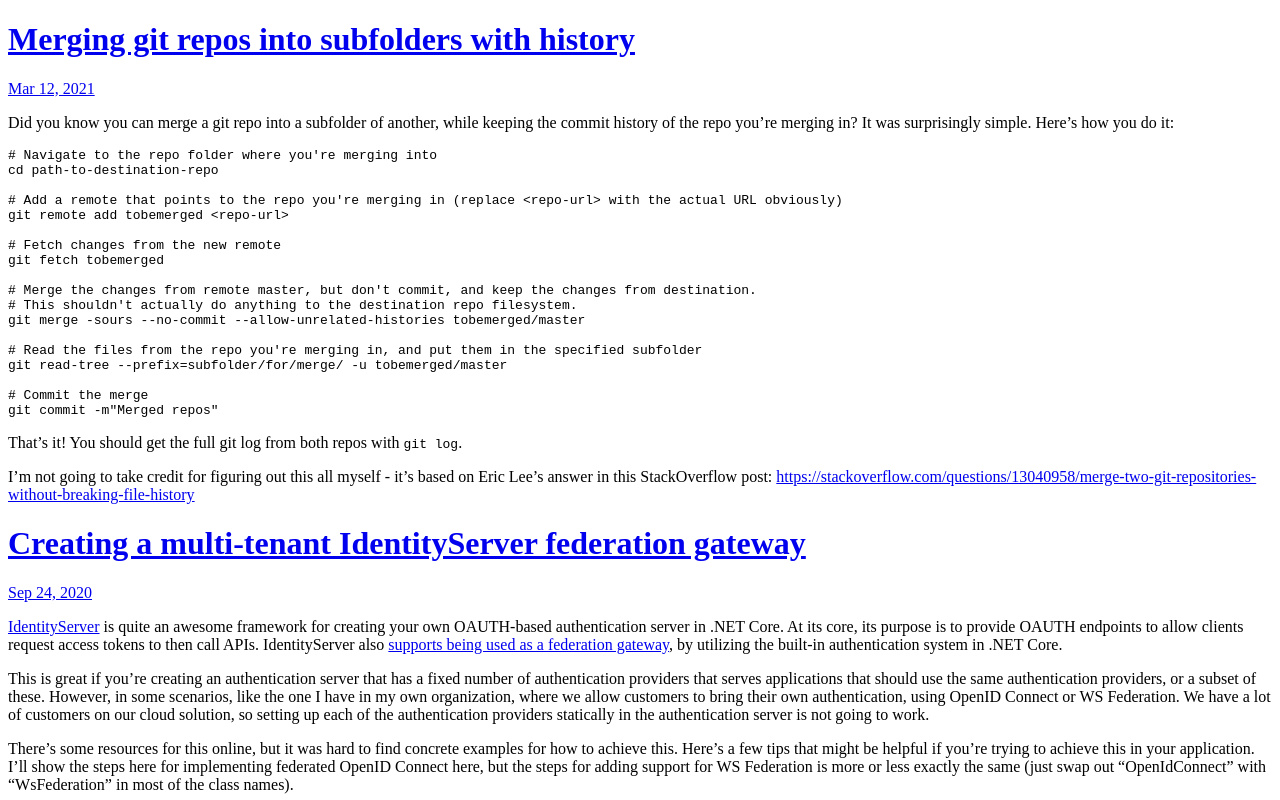
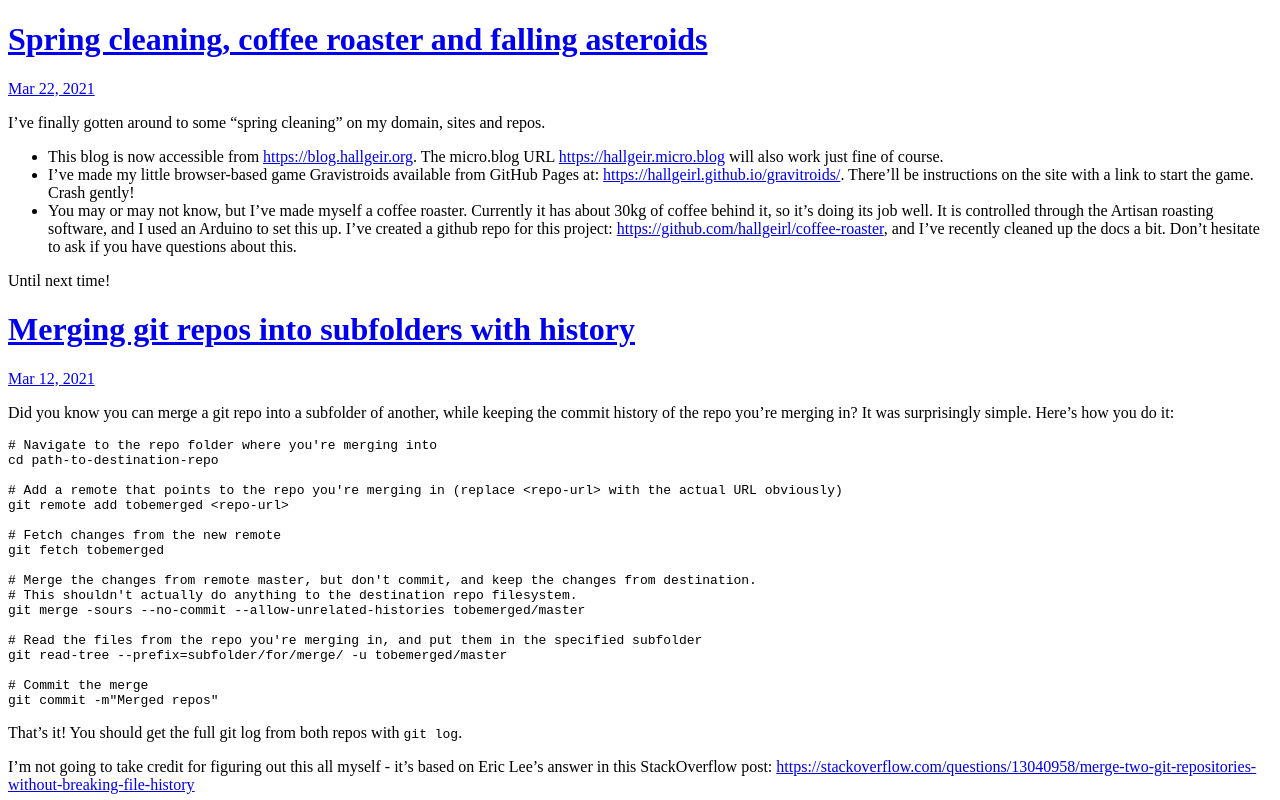
Before and after one commit to hallgeirl/blog-sync, a plain HTML site: page index.html in a window 1280 px wide. Shown: the top 800 px of the page. Drawn offline with Linux system fonts and the light colour scheme.

Commit message:
Archiving from Micro.blog.

```diff
--- a/index.html
+++ b/index.html
@@ -24,10 +24,31 @@
 
       <div class="h-entry">
 
-			<h1><a href="http://blog.hallgeir.org/2021/03/12/merging-git-repos.html">Merging git repos into subfolders with history</a></h1>
+			<h1><a href="https://blog.hallgeir.org/2021/03/22/spring-cleaning-coffee.html">Spring cleaning, coffee roaster and falling asteroids</a></h1>
 
 
-        <a href="http://blog.hallgeir.org/2021/03/12/merging-git-repos.html" class="u-url"><time class="dt-published" datetime="2021-03-12 10:47:39 &#43;0100">Mar 12, 2021</time></a>
+        <a href="https://blog.hallgeir.org/2021/03/22/spring-cleaning-coffee.html" class="u-url"><time class="dt-published" datetime="2021-03-22 09:38:48 &#43;0200">Mar 22, 2021</time></a>
+
+        <div class="e-content">
+         	<p>I&rsquo;ve finally gotten around to some &ldquo;spring cleaning&rdquo; on my domain, sites and repos.</p>
+
+<ul>
+<li>This blog is now accessible from <a href="https://blog.hallgeir.org">https://blog.hallgeir.org</a>. The micro.blog URL <a href="https://hallgeir.micro.blog">https://hallgeir.micro.blog</a> will also work just fine of course.</li>
+<li>I&rsquo;ve made my little browser-based game Gravistroids available from GitHub Pages at: <a href="https://hallgeirl.github.io/gravitroids/">https://hallgeirl.github.io/gravitroids/</a>. There&rsquo;ll be instructions on the site with a link to start the game. Crash gently!</li>
+<li>You may or may not know, but I&rsquo;ve made myself a coffee roaster. Currently it has about 30kg of coffee behind it, so it&rsquo;s doing its job well. It is controlled through the Artisan roasting software, and I used an Arduino to set this up. I&rsquo;ve created a github repo for this project: <a href="https://github.com/hallgeirl/coffee-roaster">https://github.com/hallgeirl/coffee-roaster</a>, and I&rsquo;ve recently cleaned up the docs a bit. Don&rsquo;t hesitate to ask if you have questions about this.</li>
+</ul>
+
+<p>Until next time!</p>
+
+        </div>
+      </div>
+
+      <div class="h-entry">
+
+			<h1><a href="https://blog.hallgeir.org/2021/03/12/merging-git-repos.html">Merging git repos into subfolders with history</a></h1>
+
+
+        <a href="https://blog.hallgeir.org/2021/03/12/merging-git-repos.html" class="u-url"><time class="dt-published" datetime="2021-03-12 11:47:39 &#43;0200">Mar 12, 2021</time></a>
 
         <div class="e-content">
          	<p>Did you know you can merge a git repo into a subfolder of another, while keeping the commit history of the repo you&rsquo;re merging in? It was surprisingly simple. Here&rsquo;s how you do it:</p>
@@ -62,10 +83,10 @@ git commit -m&quot;Merged repos&quot;
 
       <div class="h-entry">
 
-			<h1><a href="http://blog.hallgeir.org/2020/09/24/creating-a-multitenant.html">Creating a multi-tenant IdentityServer federation gateway</a></h1>
+			<h1><a href="https://blog.hallgeir.org/2020/09/24/creating-a-multitenant.html">Creating a multi-tenant IdentityServer federation gateway</a></h1>
 
 
-        <a href="http://blog.hallgeir.org/2020/09/24/creating-a-multitenant.html" class="u-url"><time class="dt-published" datetime="2020-09-24 15:00:00 &#43;0100">Sep 24, 2020</time></a>
+        <a href="https://blog.hallgeir.org/2020/09/24/creating-a-multitenant.html" class="u-url"><time class="dt-published" datetime="2020-09-24 16:00:00 &#43;0200">Sep 24, 2020</time></a>
 
         <div class="e-content">
 
@@ -231,10 +252,10 @@ In other words, we just parse the request path, treating the CallbackPath as the
 
       <div class="h-entry">
 
-			<h1><a href="http://blog.hallgeir.org/2020/09/20/i-dug-up.html">Digging up my old C&#43;&#43; game project</a></h1>
+			<h1><a href="https://blog.hallgeir.org/2020/09/20/i-dug-up.html">Digging up my old C&#43;&#43; game project</a></h1>
 
 
-        <a href="http://blog.hallgeir.org/2020/09/20/i-dug-up.html" class="u-url"><time class="dt-published" datetime="2020-09-20 11:08:00 &#43;0100">Sep 20, 2020</time></a>
+        <a href="https://blog.hallgeir.org/2020/09/20/i-dug-up.html" class="u-url"><time class="dt-published" datetime="2020-09-20 12:08:00 &#43;0200">Sep 20, 2020</time></a>
 
         <div class="e-content">
 
@@ -319,10 +340,10 @@ This doens&rsquo;t do much of course, other than compiling CMakeTest.cpp into an
 
       <div class="h-entry">
 
-			<h1><a href="http://blog.hallgeir.org/2020/08/25/some-tips-when.html">Some tips when migrating your project to .NET Core</a></h1>
+			<h1><a href="https://blog.hallgeir.org/2020/08/25/some-tips-when.html">Some tips when migrating your project to .NET Core</a></h1>
 
 
-        <a href="http://blog.hallgeir.org/2020/08/25/some-tips-when.html" class="u-url"><time class="dt-published" datetime="2020-08-25 10:54:36 &#43;0100">Aug 25, 2020</time></a>
+        <a href="https://blog.hallgeir.org/2020/08/25/some-tips-when.html" class="u-url"><time class="dt-published" datetime="2020-08-25 11:54:36 &#43;0200">Aug 25, 2020</time></a>
 
         <div class="e-content">
 
@@ -410,7 +431,7 @@ using RoutePrefixAttribute = Microsoft.AspNetCore.Mvc.RouteAttribute;
       <div class="h-entry">
 
 
-        <a href="http://blog.hallgeir.org/2020/08/21/the-curse-of.html" class="u-url"><time class="dt-published" datetime="2020-08-21 17:47:09 &#43;0100">Aug 21, 2020</time></a>
+        <a href="https://blog.hallgeir.org/2020/08/21/the-curse-of.html" class="u-url"><time class="dt-published" datetime="2020-08-21 18:47:09 &#43;0200">Aug 21, 2020</time></a>
 
         <div class="e-content">
          	<p>The curse of a software engineer: As soon as some application or game that you use crashes, you start attempting to debug it yourself. Without the source. Without any hope.</p>
@@ -420,10 +441,10 @@ using RoutePrefixAttribute = Microsoft.AspNetCore.Mvc.RouteAttribute;
 
       <div class="h-entry">
 
-			<h1><a href="http://blog.hallgeir.org/2020/08/18/continuous-deployment-to.html">Continuous deployment to Kubernetes in Azure DevOps with multi-stage pipelines</a></h1>
+			<h1><a href="https://blog.hallgeir.org/2020/08/18/continuous-deployment-to.html">Continuous deployment to Kubernetes in Azure DevOps with multi-stage pipelines</a></h1>
 
 
-        <a href="http://blog.hallgeir.org/2020/08/18/continuous-deployment-to.html" class="u-url"><time class="dt-published" datetime="2020-08-18 15:52:12 &#43;0100">Aug 18, 2020</time></a>
+        <a href="https://blog.hallgeir.org/2020/08/18/continuous-deployment-to.html" class="u-url"><time class="dt-published" datetime="2020-08-18 16:52:12 &#43;0200">Aug 18, 2020</time></a>
 
         <div class="e-content">
 
@@ -548,10 +569,10 @@ stages:
 
       <div class="h-entry">
 
-			<h1><a href="http://blog.hallgeir.org/2020/08/11/time-to-block.html">Time to block those third-party tracking cookies</a></h1>
+			<h1><a href="https://blog.hallgeir.org/2020/08/11/time-to-block.html">Time to block those third-party tracking cookies</a></h1>
 
 
-        <a href="http://blog.hallgeir.org/2020/08/11/time-to-block.html" class="u-url"><time class="dt-published" datetime="2020-08-11 15:00:37 &#43;0100">Aug 11, 2020</time></a>
+        <a href="https://blog.hallgeir.org/2020/08/11/time-to-block.html" class="u-url"><time class="dt-published" datetime="2020-08-11 16:00:37 &#43;0200">Aug 11, 2020</time></a>
 
         <div class="e-content">
          	<p>Ironically, my first &ldquo;real&rdquo; post on this blog won&rsquo;t be related to coding. But I figured it&rsquo;s quite relevant these days, and I wanted to share it, if for nothing else as a PSA.</p>
@@ -575,10 +596,10 @@ stages:
 
       <div class="h-entry">
 
-			<h1><a href="http://blog.hallgeir.org/2020/08/11/first.html">First!</a></h1>
+			<h1><a href="https://blog.hallgeir.org/2020/08/11/first.html">First!</a></h1>
 
 
-        <a href="http://blog.hallgeir.org/2020/08/11/first.html" class="u-url"><time class="dt-published" datetime="2020-08-11 09:07:39 &#43;0100">Aug 11, 2020</time></a>
+        <a href="https://blog.hallgeir.org/2020/08/11/first.html" class="u-url"><time class="dt-published" datetime="2020-08-11 10:07:39 &#43;0200">Aug 11, 2020</time></a>
 
         <div class="e-content">
          	<p>So I&rsquo;ve finally gotten around to creating a new blog. I wanted a place to write about some of the things I&rsquo;m doing related to coding, software architecture and possibly other topics related to technology that I find interesting.</p>
```
